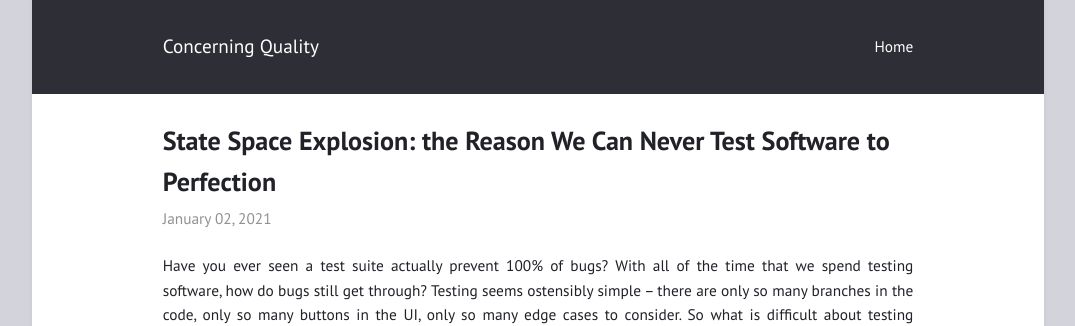
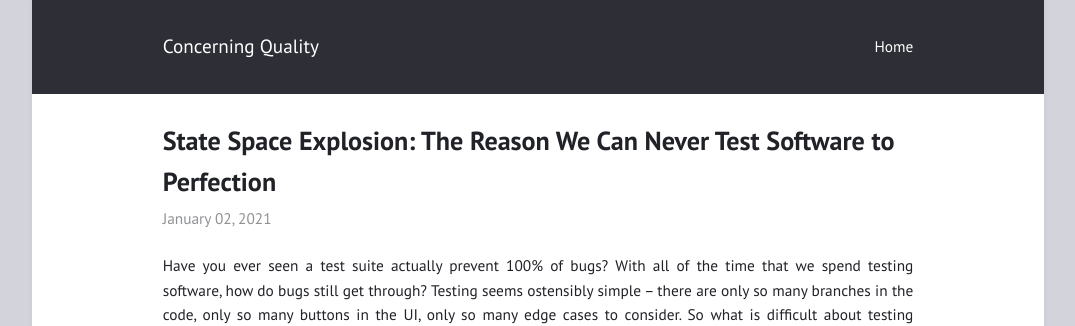
Before and after one commit to amw-zero/concerning_quality, a Jekyll site: the page built from _posts/2021-1-2-state-explosion.md, in a window 1280 px wide and 900 px high. Shown: the top 326 px of the window, without its empty margins (102-1177 px from the left). Built offline with Jekyll 4.4.1, drawn with Linux system fonts in a browser that asks for light colours.

```diff
--- a/_posts/2021-1-2-state-explosion.md
+++ b/_posts/2021-1-2-state-explosion.md
@@ -1,6 +1,6 @@
 ---
 layout: post
-title: 'State Space Explosion: the Reason We Can Never Test Software to Perfection'
+title: 'State Space Explosion: The Reason We Can Never Test Software to Perfection'
 tags: testing
 author: Alex Weisberger
 ---
```
